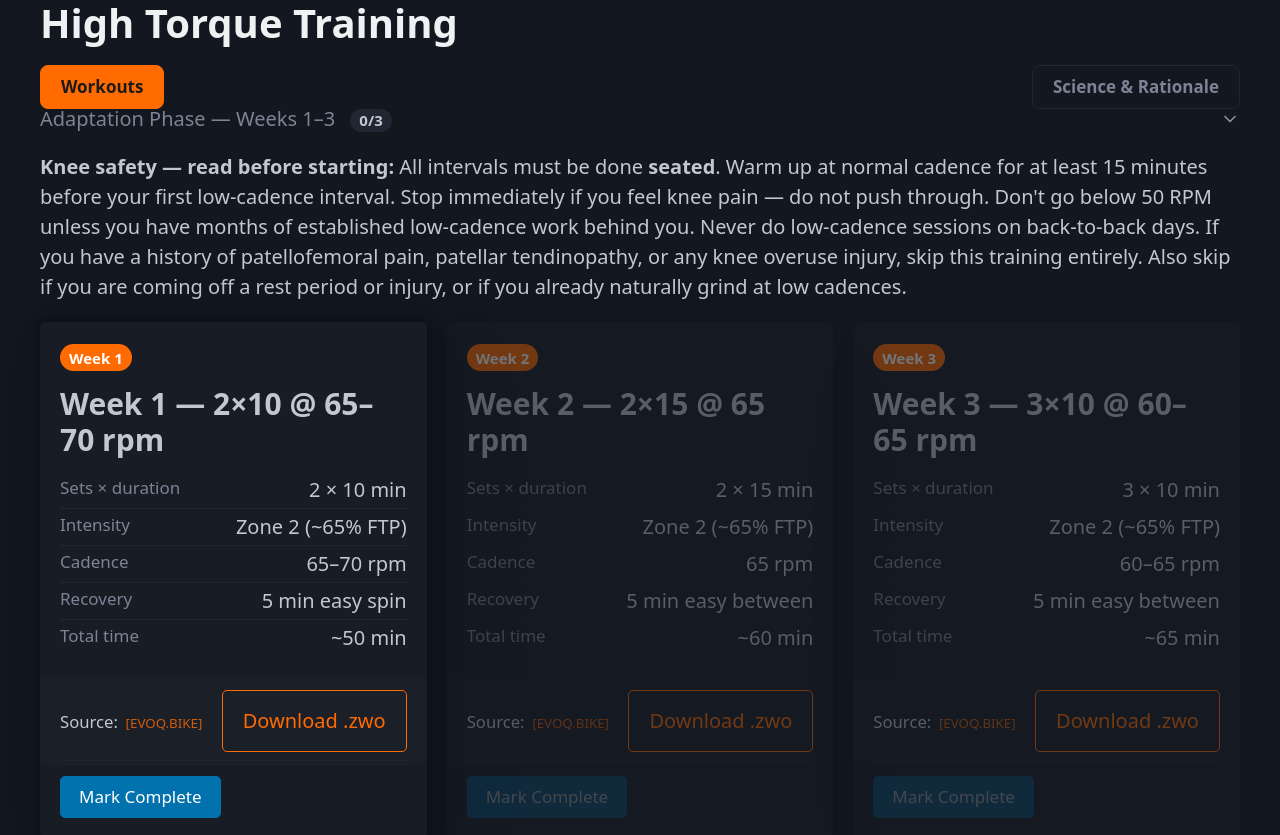
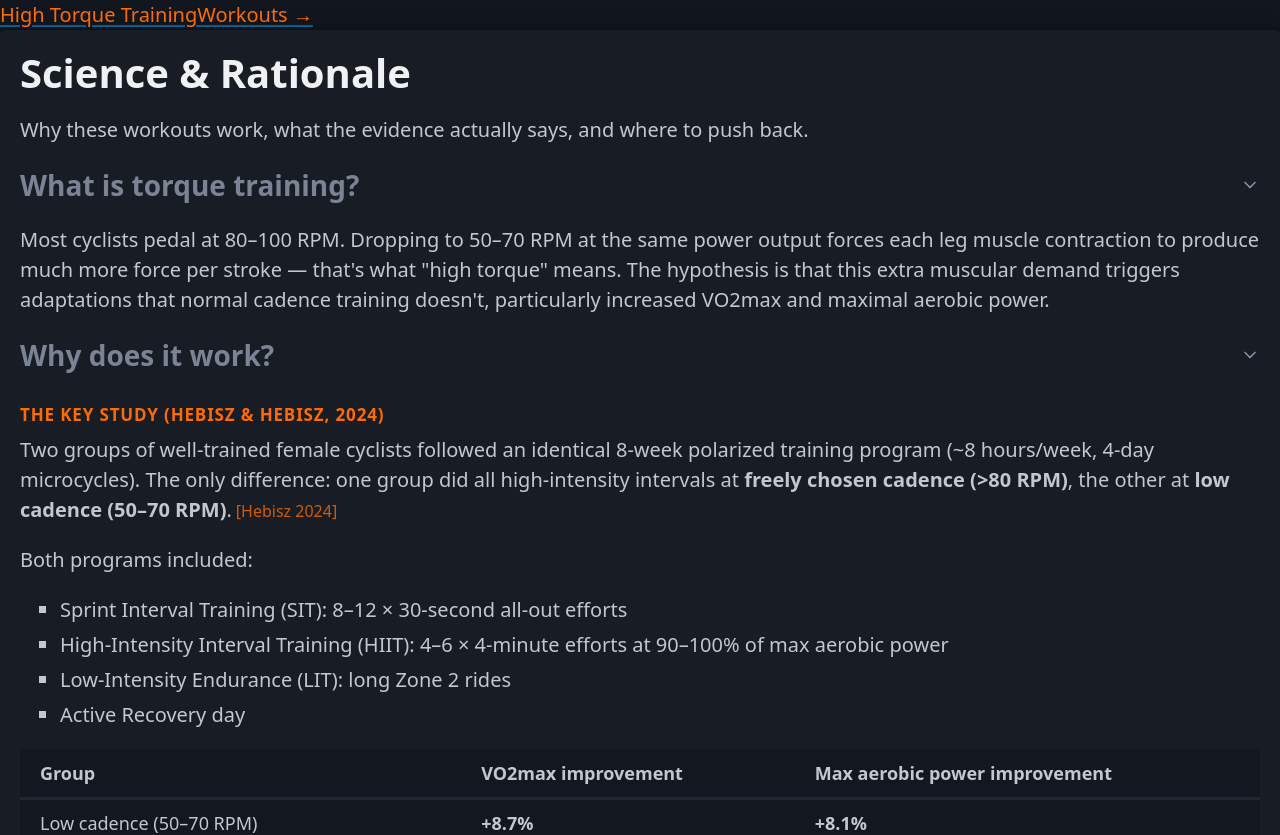
Before and after one commit to tomjelen/high-torque-training, a React (Vite) app in the folder site/: page /science in a window 1280 px wide. Shown: the top 835 px of the page. Built offline with nearby package versions, Linux system fonts and the light colour scheme.

Commit message:
redesign phase 2+3

```diff
--- a/site/src/App.tsx
+++ b/site/src/App.tsx
@@ -1,75 +1,62 @@
 import { useEffect, useState } from 'react'
+import { BrowserRouter, Routes, Route } from 'react-router-dom'
 import AdaptationPanel from './components/AdaptationPanel'
 import TiersPanel from './components/TiersPanel'
 import DownloadBar from './components/DownloadBar'
 import SciencePage from './components/SciencePage'
 import SessionTracker from './components/SessionTracker'
+import Header from './components/Header'
+import Footer from './components/Footer'
 import { loadState, saveState } from './storage'
 import type { AppState } from './types'
 
-type Tab = 'training' | 'science'
+const HOME_LAST_UPDATED = '2026-04-23'
+const SCIENCE_LAST_UPDATED = '2026-04-19'
 
-function tabFromHash(): Tab {
-  return window.location.hash === '#science' ? 'science' : 'training'
+function HomePage({ state, setState }: { state: AppState; setState: React.Dispatch<React.SetStateAction<AppState>> }) {
+  return (
+    <main className="mx-auto max-w-[1440px] px-8 pb-4">
+      <AdaptationPanel state={state} setState={setState} />
+      <TiersPanel />
+      <SessionTracker state={state} setState={setState} />
+      <DownloadBar />
+      <Footer lastUpdated={HOME_LAST_UPDATED} />
+    </main>
+  )
 }
 
-function App() {
-  const [tab, setTab] = useState<Tab>(tabFromHash)
+function ScienceRoute() {
+  return (
+    <main className="mx-auto max-w-[1440px] px-8 pb-4">
+      <SciencePage />
+      <Footer lastUpdated={SCIENCE_LAST_UPDATED} />
+    </main>
+  )
+}
+
+function AppShell() {
   const [state, setState] = useState<AppState>(() => loadState())
 
   useEffect(() => {
     saveState(state)
   }, [state])
 
-  useEffect(() => {
-    const onHash = () => setTab(tabFromHash())
-    window.addEventListener('hashchange', onHash)
-    return () => window.removeEventListener('hashchange', onHash)
-  }, [])
+  return (
+    <div className="min-h-screen bg-slate-950 text-slate-100">
+      <Header />
+      <Routes>
+        <Route path="/" element={<HomePage state={state} setState={setState} />} />
+        <Route path="/science" element={<ScienceRoute />} />
+      </Routes>
+    </div>
+  )
+}
 
-  function selectTab(next: Tab) {
-    if (next === 'science') {
-      window.location.hash = 'science'
-    } else if (window.location.hash) {
-      history.pushState('', '', window.location.pathname + window.location.search)
-      setTab('training')
-    }
-  }
-
+function App() {
   return (
-    <>
-      <header className="container">
-        <h1>High Torque Training</h1>
-        <nav className="tabs">
-          <button
-            type="button"
-            className={`tab-button${tab === 'training' ? ' active' : ''}`}
-            onClick={() => selectTab('training')}
-          >
-            Workouts
-          </button>
-          <button
-            type="button"
-            className={`tab-button${tab === 'science' ? ' active' : ''}`}
-            onClick={() => selectTab('science')}
-          >
-            Science &amp; Rationale
-          </button>
-        </nav>
-      </header>
-      <main className="container">
-        {tab === 'training' ? (
-          <>
-            <AdaptationPanel state={state} setState={setState} />
-            <TiersPanel />
-            <SessionTracker state={state} setState={setState} />
-            <DownloadBar />
-          </>
-        ) : (
-          <SciencePage />
-        )}
-      </main>
-    </>
+    <BrowserRouter>
+      <AppShell />
+    </BrowserRouter>
   )
 }
 
--- /dev/null
+++ b/site/src/components/Footer.tsx
@@ -0,0 +1,44 @@
+// Strava profile URL — update when profile is made public
+const STRAVA_URL = 'https://www.strava.com/athletes/'
+
+interface FooterProps {
+  lastUpdated: string
+}
+
+export default function Footer({ lastUpdated }: FooterProps) {
+  return (
+    <footer className="border-t border-slate-800 mt-10 pt-5 pb-8 px-8 mx-auto max-w-[1440px]">
+      <div className="flex items-start justify-between gap-6 text-sm text-slate-400">
+        <div>
+          <div className="font-semibold text-slate-200 mb-1">Tom Jelen</div>
+          <div className="flex gap-4">
+            <a
+              href="mailto:high-torque@jelen.dk"
+              className="text-slate-400 hover:text-slate-200 no-underline"
+            >
+              ✉ high-torque@jelen.dk
+            </a>
+            <a
+              href={STRAVA_URL}
+              target="_blank"
+              rel="noopener noreferrer"
+              className="text-slate-400 hover:text-slate-200 no-underline"
+            >
+              ◎ Strava
+            </a>
+          </div>
+        </div>
+
+        <p className="text-slate-400 text-sm m-0 flex-1 max-w-md">
+          <em>Spotted bad info, a study I've missed, or have an idea for the site?</em>{' '}
+          Email me — I want to know.
+        </p>
+
+        <div className="text-slate-500 text-xs text-right whitespace-nowrap">
+          Last updated<br />
+          {lastUpdated}
+        </div>
+      </div>
+    </footer>
+  )
+}
--- /dev/null
+++ b/site/src/components/Header.tsx
@@ -0,0 +1,22 @@
+import { Link, useLocation } from 'react-router-dom'
+
+export default function Header() {
+  const { pathname } = useLocation()
+  const onScience = pathname === '/science'
+
+  return (
+    <header className="sticky top-0 z-10 border-b border-slate-800 bg-slate-950/90 backdrop-blur-sm">
+      <div className="mx-auto max-w-[1440px] px-8 py-3 flex items-baseline justify-between">
+        <Link to="/" className="font-bold text-lg text-slate-100 no-underline hover:text-white">
+          High Torque Training
+        </Link>
+        <Link
+          to={onScience ? '/' : '/science'}
+          className="text-sm text-slate-400 no-underline hover:text-slate-200"
+        >
+          {onScience ? 'Workouts →' : 'Science & Rationale →'}
+        </Link>
+      </div>
+    </header>
+  )
+}
--- a/site/src/components/SciencePage.tsx
+++ b/site/src/components/SciencePage.tsx
@@ -5,10 +5,10 @@ import SourcesList from './SourcesList'
 export default function SciencePage() {
   return (
     <article className="science-page">
-      <hgroup>
-        <h2>Science &amp; Rationale</h2>
-        <p>Why these workouts work, what the evidence actually says, and where to push back.</p>
-      </hgroup>
+      <div className="mb-6">
+        <h1 className="text-3xl font-bold text-slate-100 mt-6 mb-1">Science &amp; Rationale</h1>
+        <p className="text-slate-400 text-sm m-0">Why these workouts work, what the evidence actually says, and where to push back.</p>
+      </div>
 
       {SCIENCE_SECTIONS.map((s) => (
         <details key={s.id} id={s.id} open>
```
Also changed, not shown: site/src/components/Panel.tsx (added, +38 -0 lines).
